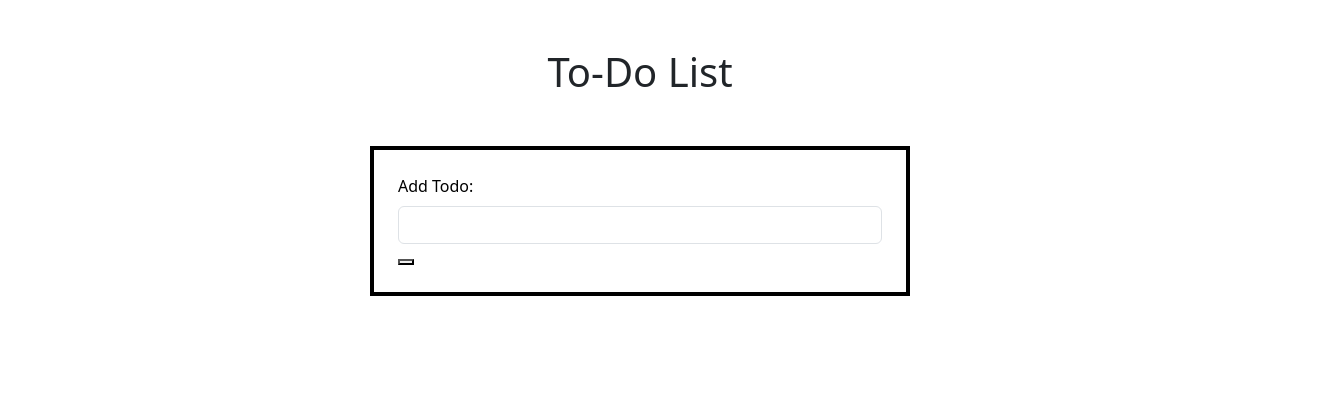
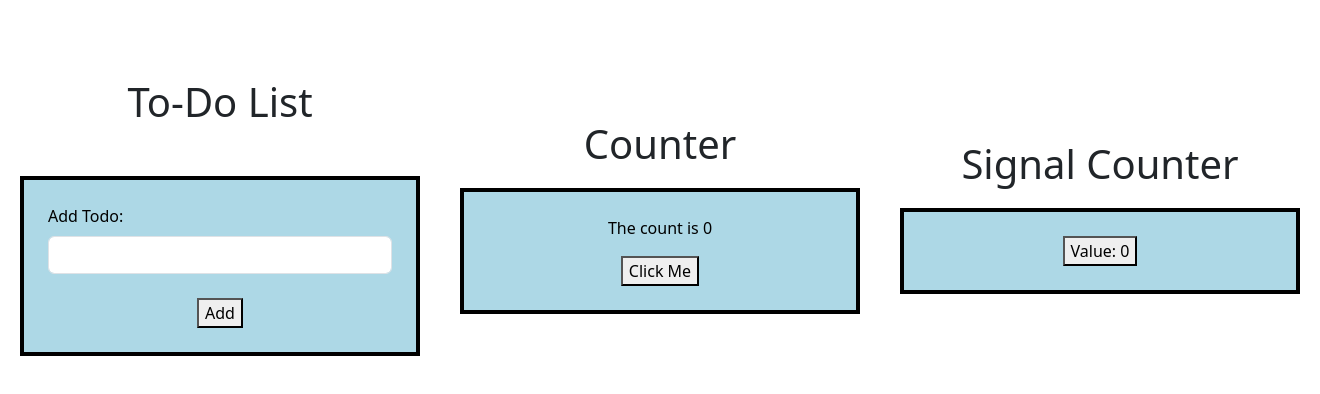
Before and after one commit to MatthewPCope/Fun_With_React, a React (Vite) app in the folder client/: page / in a window 1280 px wide. Shown: the top 394 px of the page, 1320 px wide, since content can reach past the window. Built offline with nearby package versions, Linux system fonts and the light colour scheme.

Commit message:
added css and components

```diff
--- a/client/src/App.css
+++ b/client/src/App.css
@@ -1,16 +1,17 @@
+
 .form {
-    width: 540px;
+    width: 400px;
     margin: 0px auto;
-    /* background-color: #F3AA60; */
+    background-color:lightblue;
     border: 4px solid black;
     margin:20px;
     color: black;
-  }
+}
 
 #container{
 margin:0px auto;
 display: flex;
-justify-content: center;
+justify-content: space-evenly;
 align-items:center;
 margin-top: 30px;
 }
--- a/client/src/App.jsx
+++ b/client/src/App.jsx
@@ -8,7 +8,18 @@ function App() {
 
   return (
     <>
-      <TodoList />
+      <div id='container'>
+          <div>
+          < TodoList />
+          </div>
+          <div>
+          < Fun />
+          </div>
+          <div>
+          < Counter />
+          </div>
+      </div>
+
     </>
   )
 }
--- a/client/src/components/Counter.jsx
+++ b/client/src/components/Counter.jsx
@@ -6,9 +6,16 @@ const count = signal(0);
 
 function Counter() {
     return (
-        <button onClick={() => count.value++}>
-            Value: {count}
-        </button>
+        <>
+            <h1 className="text-center mt-5"> Signal Counter</h1>
+            <div className="form">
+                <div className="text-center p-4">
+                    <button onClick={() => count.value++}>
+                        Value: {count}
+                    </button>
+                </div>
+            </div>
+        </>
     );
 }
 
--- a/client/src/components/Fun.jsx
+++ b/client/src/components/Fun.jsx
@@ -9,11 +9,15 @@ function Fun() {
     }
 
     return (
-        <div>
-            <h1>What's up, I'm Matt</h1>
-            <p>The count is {count}</p>
-            <button onClick = {increaseCount} >Click Me</button>
-        </div>
+        <>
+            <h1 className='text-center mt-5'>Counter</h1>
+            <div className='form'>
+                <div className='text-center p-4'>
+                    <p>The count is {count}</p>
+                    <button onClick = {increaseCount} >Click Me</button>
+                </div>
+            </div>
+        </>
     )
 }
 
--- /dev/null
+++ b/client/src/components/TodoForm.jsx
@@ -0,0 +1,34 @@
+import { useState } from "react"
+
+export default function TodoForm({addTodo}) {
+
+    const [newTodo, setNewTodo] = useState("")
+
+    const submitHandler = (e) => {
+        e.preventDefault()
+        if(newTodo === "") return
+        addTodo(newTodo)
+        setNewTodo("")
+    }
+
+
+
+
+    return (
+        <>
+            <form onSubmit={submitHandler} className=''>
+                <div className='form-group'>
+                    <label htmlFor="todo"className="form-label">Add Todo:</label>
+                    <input value={newTodo}
+                        onChange={e => setNewTodo(e.target.value)}
+                        type="text"
+                        id="todo"
+                        className='form-control' />
+                    <div className='text-center mt-4'>
+                    <button>Add</button>
+                    </div>
+                </div>
+            </form>
+        </>
+    )
+}
--- a/client/src/components/TodoList.jsx
+++ b/client/src/components/TodoList.jsx
@@ -1,13 +1,40 @@
 import React, { useState } from 'react'
+import TodoForm from './TodoForm'
 
 function TodoList() {
 
-    const [newTodo, setNewTodo] = useState("")
-    const [TodoList, setTodoList] = useState("")
+
+    const [todos, setTodos] = useState([])
+
+    const addTodo = (title) => {
+        setTodos((currentTodos ) => {
+            return [
+                ...currentTodos,
+                { id: crypto.randomUUID(), title, completed: false}
+            ]
+        })
+    }
 
 
-    const addTodo= () => {
+    const toggleTodo = (id, completed) => {
+        setTodos(currentTodos => {
+            return(
+                currentTodos.map(todo => {
+                    if (todo.id === id)  {
+                        return { ...todo, completed}
+                    }
+                    return todo
+                })
+            )
+        })
+    }
 
+    const deleteTodo = (id) => {
+        setTodos(currentTodos => {
+            return(
+                currentTodos.filter(todo => todo.id !== id)
+            )
+        })
     }
 
     return (
@@ -15,18 +42,13 @@ function TodoList() {
             <h1 className='text-center mt-5'>To-Do List</h1>
             <div id='container' >
                 <div className=' p-4 form'>
-                    <form className=''>
-                        <div className='form-group'>
-                            <label className="form-label">Add Todo:</label>
-                            <input className='form-control' />
+                    <TodoForm addTodo={addTodo}/>
 
-                            <button onClick={addTodo}></button>
-                        </div>
-                    </form>
                 </div>
             </div>
         </>
     )
 }
 
+
 export default TodoList
```
Also changed, not shown: client/src/components/TodoTable.jsx (added, +20 -0 lines).
